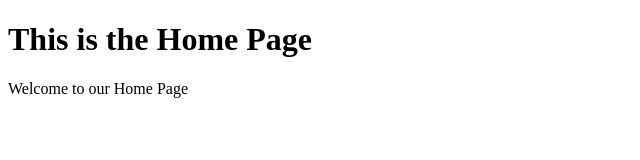
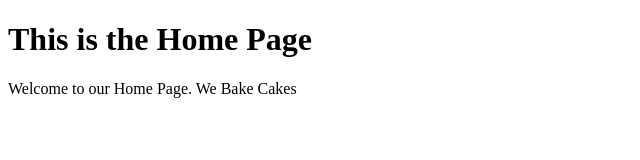
Before and after one commit to theddy23/Gym-Git-Exercise-Solutions, a plain HTML site: page home.html in a window 1280 px wide. Shown: the whole page, without its empty margins (0-640 px from the left). Drawn offline with Linux system fonts and the light colour scheme.

Commit message:
commiting changes of the home page again

```diff
--- a/home.html
+++ b/home.html
@@ -8,6 +8,7 @@
 </head>
 <body>
     <h1>This is the Home Page</h1>
-    <p> Welcome to our Home Page</p>
+    <p> Welcome to our Home Page. We Bake Cakes</p>
+
 </body>
 </html>
```
